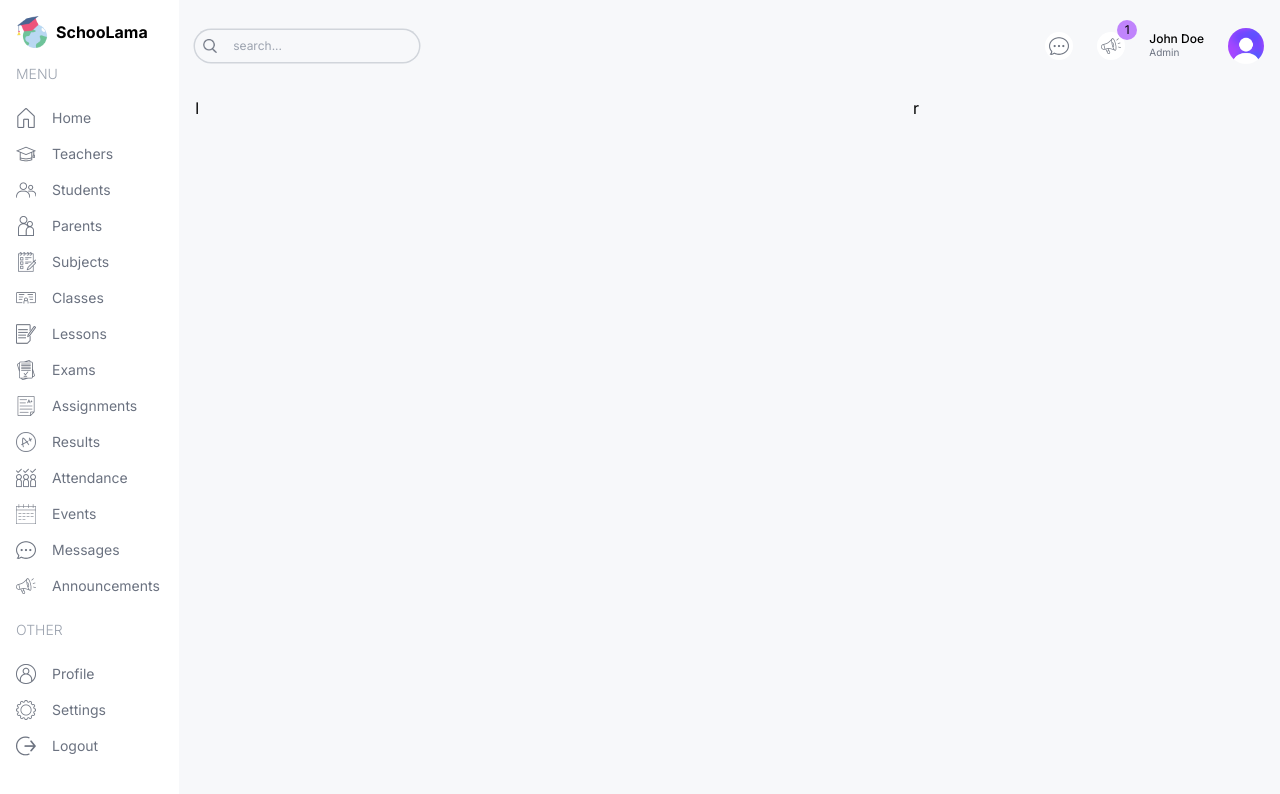
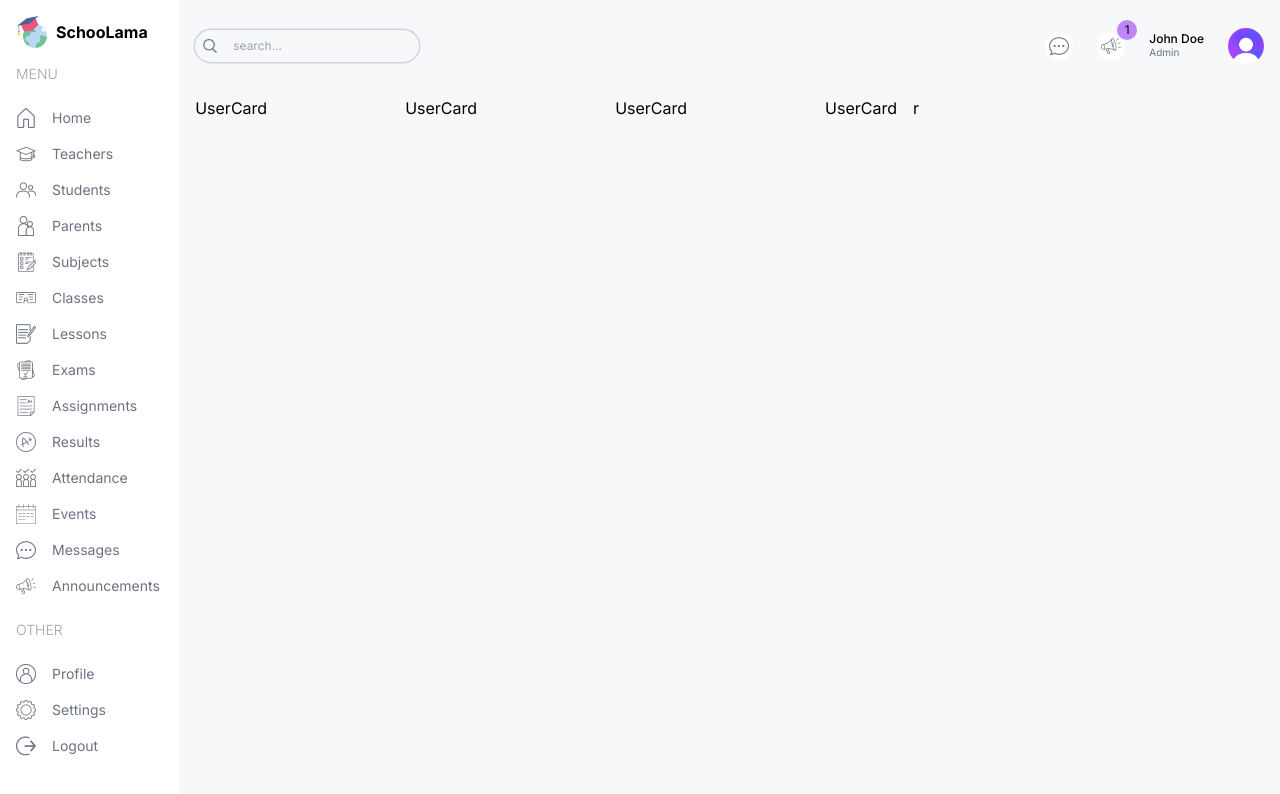
Before and after one commit to MgMorshed123/School-Management, a Next.js app: page /admin in a window 1280 px wide. Shown: the top 794 px of the page. Built offline with nearby package versions, Linux system fonts and the light colour scheme.

Commit message:
adding usercard css

```diff
--- a/src/app/(dashboard)/admin/page.tsx
+++ b/src/app/(dashboard)/admin/page.tsx
@@ -1,9 +1,31 @@
+import UserCard from "@/components/UserCard"
+
 const AdminPage = () => {
   return (
     <div className='p-4  flex gap-4 flex-col md:flex-row'>
       {/* left */}
 
-      <div className="w-full lg:w-2/3">l</div>
+      <div className="w-full lg:w-2/3">
+
+      {/* user cards */}
+
+      <div className="flex gap-4 justify-between ">
+
+        <UserCard type="student" />
+
+        <UserCard type="teacher" />
+
+        <UserCard type="parent" />
+
+        <UserCard type="staff" />
+
+
+      </div>
+
+
+
+
+      </div>
       {/* right  */}
       <div className="w-full lg:w-1/3">r</div>
 
--- /dev/null
+++ b/src/components/UserCard.tsx
@@ -0,0 +1,7 @@
+const UserCard = ({type} : {type : string}) => {
+  return (
+    <div className=''>UserCard</div>
+  )
+}
+
+export default UserCard
```
